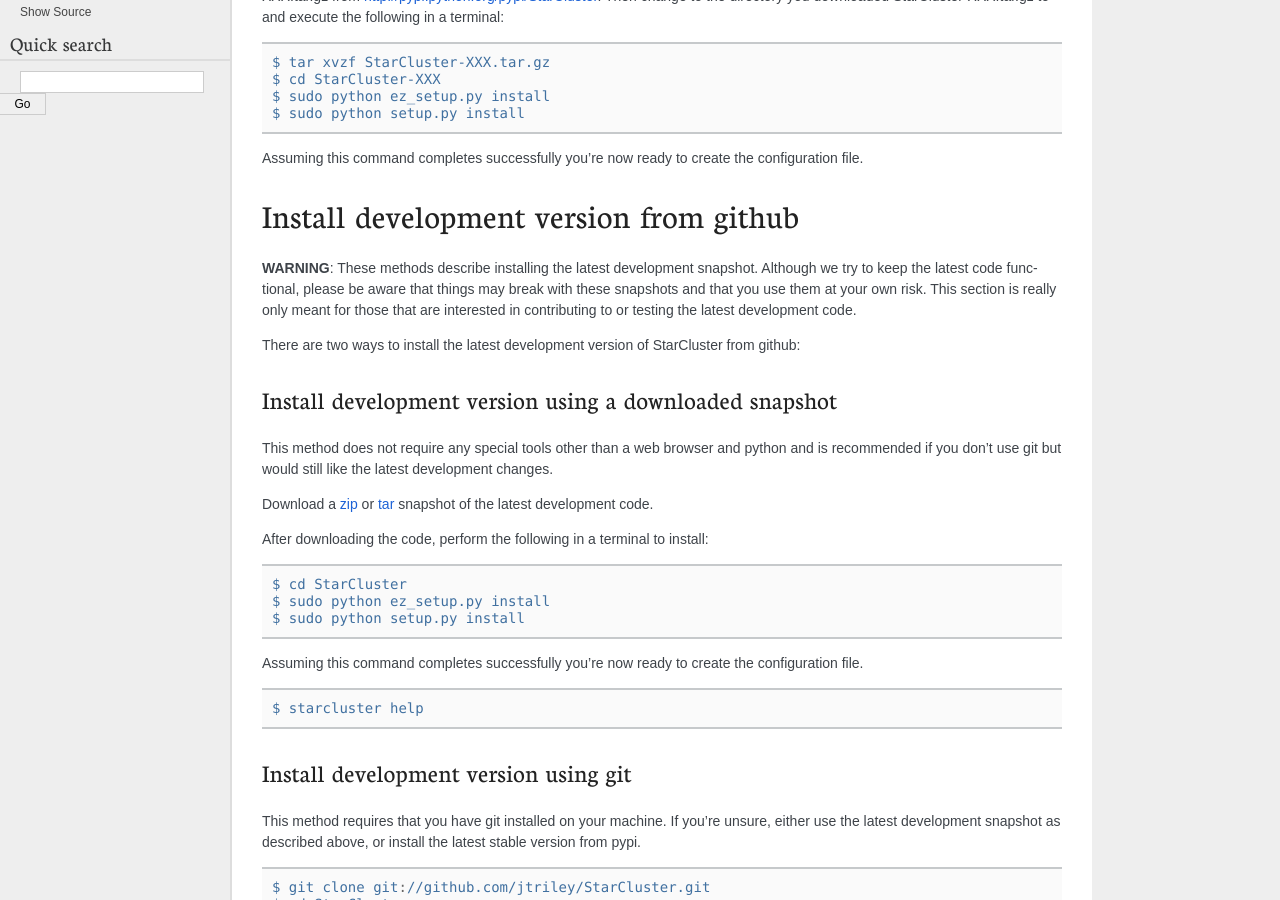
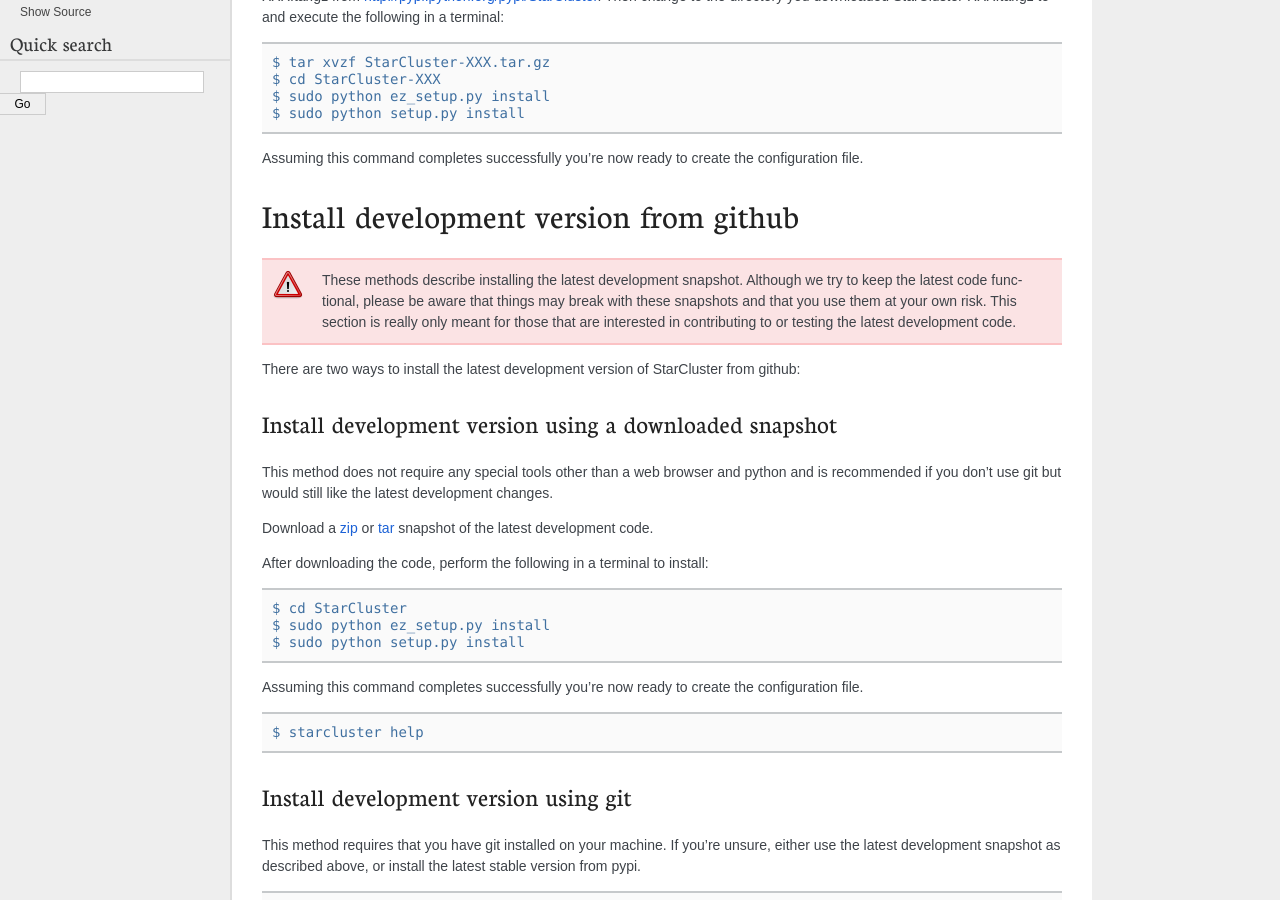
Before and after one commit to jtriley/StarCluster, a Sphinx documentation site: the page built from docs/sphinx/installation.rst, in a window 1280 px wide and 900 px high, scrolled down 605 px. Built offline with Sphinx 7.4.7, drawn with Linux system fonts in a browser that asks for light colours; formulas are drawn with MathJax 3; pages that are not in the unit, such as notebooks, are missing from menus.

Commit message:
use paragraph level markups for notes/warnings/seealso

```diff
--- a/docs/sphinx/installation.rst
+++ b/docs/sphinx/installation.rst
@@ -35,9 +35,10 @@
 Install development version from github
 =======================================
 
-**WARNING**: These methods describe installing the latest development snapshot. Although we try to keep the latest code functional,
-please be aware that things may break with these snapshots and that you use them at your own risk. This section is really only
-meant for those that are interested in contributing to or testing the latest development code.
+.. warning::
+    These methods describe installing the latest development snapshot. Although we try to keep the latest code functional,
+    please be aware that things may break with these snapshots and that you use them at your own risk. This section is really only
+    meant for those that are interested in contributing to or testing the latest development code.
 
 There are two ways to install the latest development version of StarCluster from github:
 
--- a/docs/sphinx/manual/create_volume_manually.rst
+++ b/docs/sphinx/manual/create_volume_manually.rst
@@ -11,8 +11,9 @@
 partition the volume, and then format the partitions. Below are instructions
 for creating and formating a new EBS volume for use with StarCluster.
 
-**NOTE:** These instructions only need to be followed the first time you create
-an EBS volume.
+.. note::
+
+    These instructions only need to be followed the first time you create an EBS volume.
 
 Creating a New EBS Volume
 -------------------------
```
Also changed, not shown: docs/sphinx/manual/configuration.rst (+24 -8 lines).
